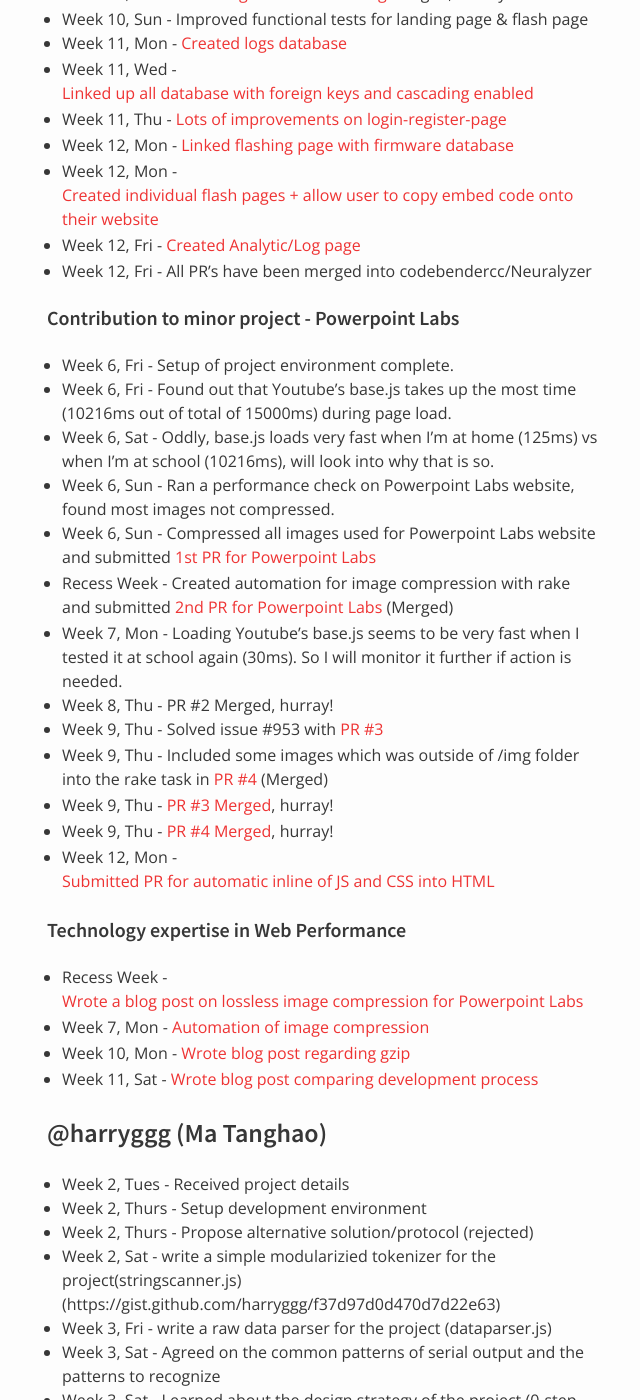
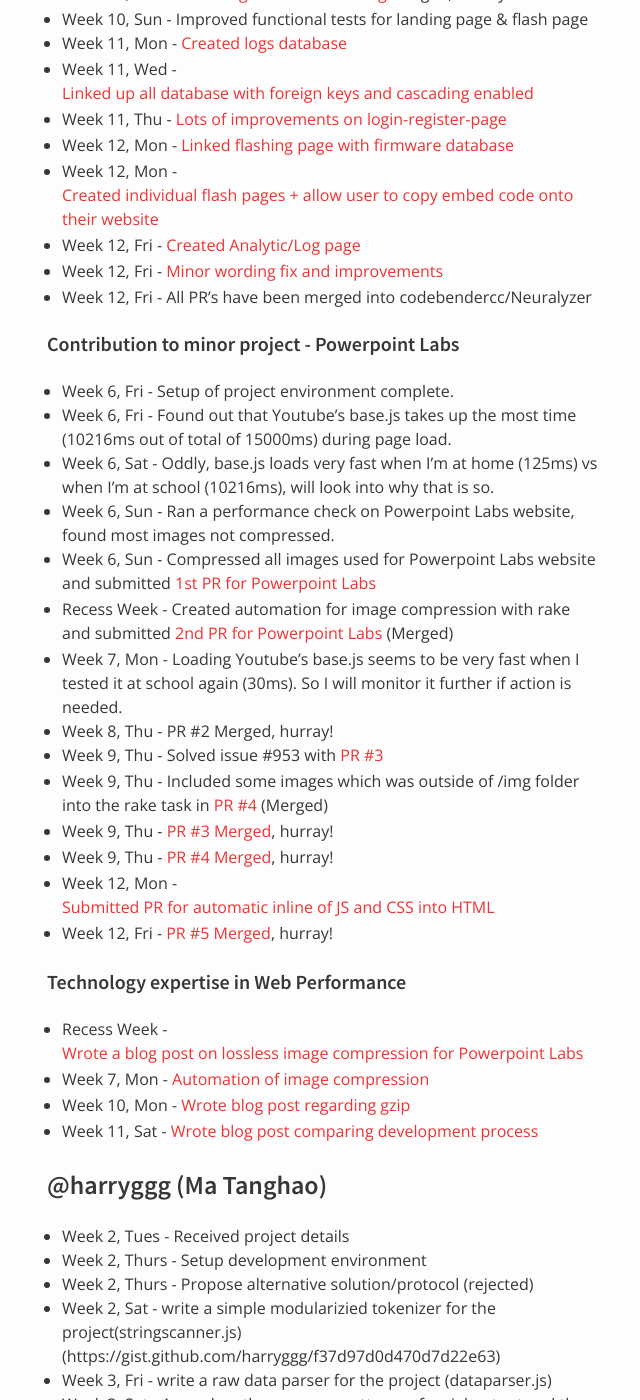
Before and after one commit to nus-oss/cs3281-AY1516S2-website, a Jekyll site: the page built from teams/codebender.md, in a window 1280 px wide and 1400 px high, scrolled down 11041 px. Shown: the whole window, without its empty margins (323-963 px from the left). Built offline with Jekyll 4.4.1, drawn with Linux system fonts in a browser that asks for light colours.

Commit message:
Alex update minor

```diff
--- a/teams/codebender.md
+++ b/teams/codebender.md
@@ -336,6 +336,7 @@
 * Week 12, Mon - [Linked flashing page with firmware database](https://github.com/codebendercc/Neuralyzer/pull/38)
 * Week 12, Mon - [Created individual flash pages + allow user to copy embed code onto their website](https://github.com/codebendercc/Neuralyzer/pull/38)
 * Week 12, Fri - [Created Analytic/Log page](https://github.com/codebendercc/Neuralyzer/pull/43)
+* Week 12, Fri - [Minor wording fix and improvements](https://github.com/codebendercc/Neuralyzer/pull/45)
 * Week 12, Fri - All PR's have been merged into codebendercc/Neuralyzer
 
 #### Contribution to minor project - Powerpoint Labs
@@ -352,6 +353,7 @@
 * Week 9, Thu - [PR #3 Merged](https://github.com/PowerPointLabs/PowerPointLabs-Website/pull/29), hurray!
 * Week 9, Thu - [PR #4 Merged](https://github.com/PowerPointLabs/PowerPointLabs-Website/pull/30), hurray!
 * Week 12, Mon - [Submitted PR for automatic inline of JS and CSS into HTML](https://github.com/PowerPointLabs/PowerPointLabs-Website/pull/32)
+* Week 12, Fri - [PR #5 Merged](), hurray!
 
 #### Technology expertise in Web Performance
 * Recess Week - [Wrote a blog post on lossless image compression for Powerpoint Labs](http://alexyy.com/2016/02/22/image-compression/)
```
